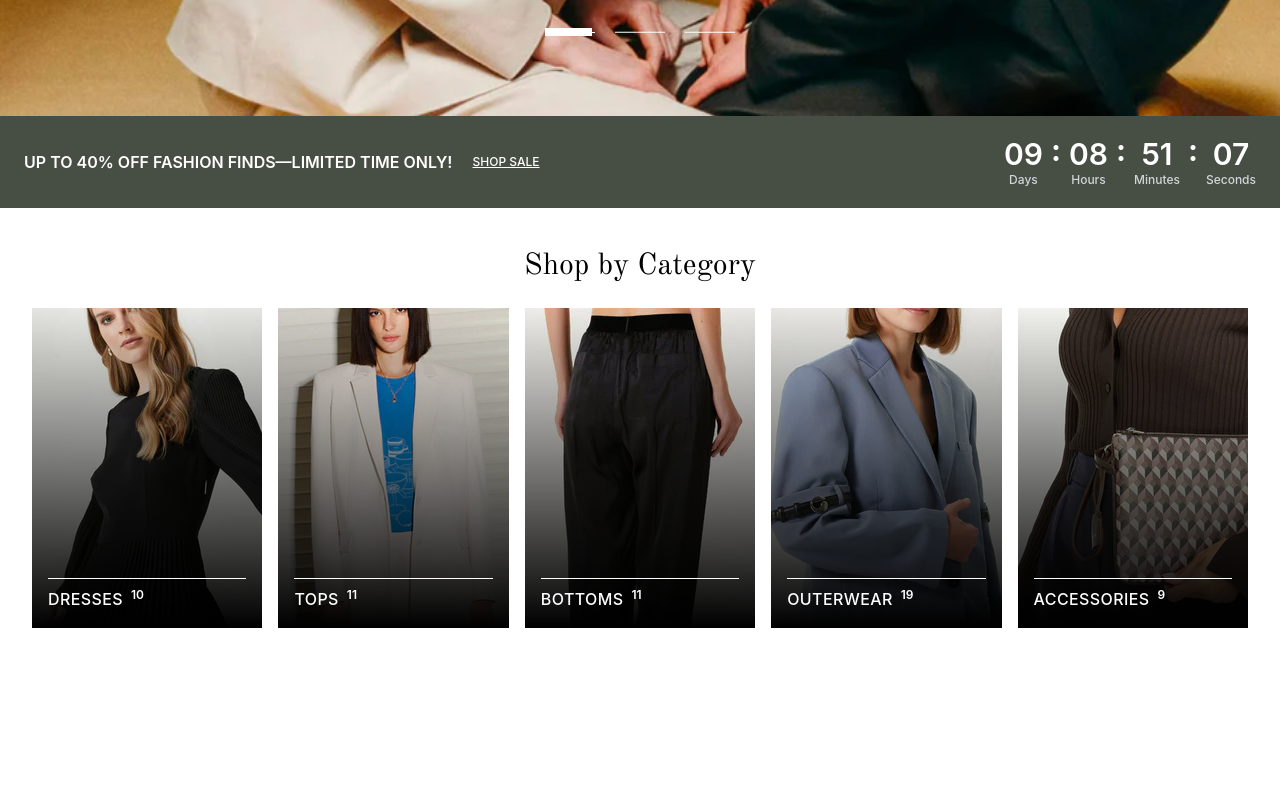
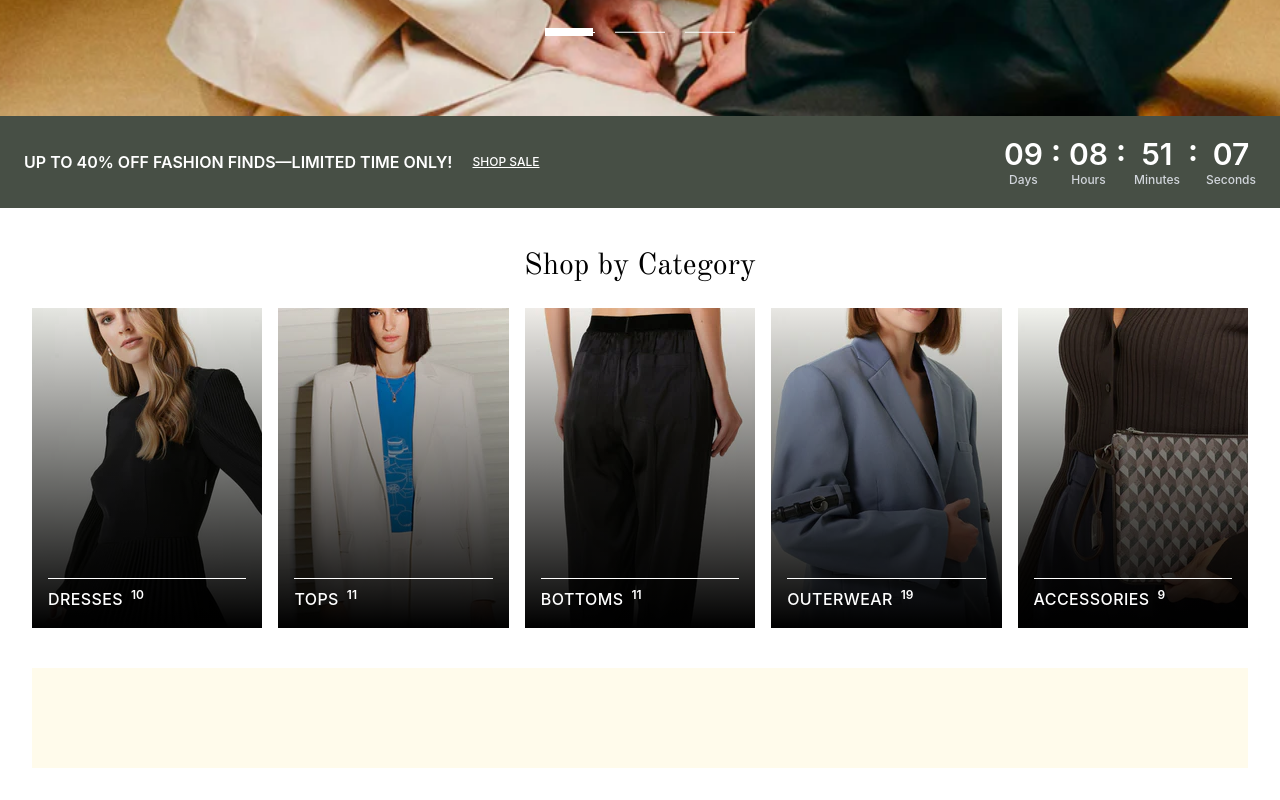
Before and after one commit to Strive-Gaming-Hub/e-commerce-frontend, a Next.js app: page / in a window 1280 px wide. Shown: the part 720-1520 px from the top of the page. Before the commit the page ends 1388 px from the top, so only its background shows below. Built offline with nearby package versions, Linux system fonts and the light colour scheme.

Commit message:
created offer marquee

```diff
--- a/src/app/page.js
+++ b/src/app/page.js
@@ -1,6 +1,7 @@
 import Carousel from "@/components/Carousel/HeroCarousel/Carousel";
 import LimitedOffer from "@/components/LimitedOffer/LimitedOffer";
 import CategoryContainer from "@/components/Categories/CategoryContainer";
+import Marquee from "@/components/Marquee";
 
 export default function Home() {
   return (
@@ -8,6 +9,7 @@ export default function Home() {
         <Carousel />
           <LimitedOffer />
           <CategoryContainer />
+          <Marquee />
       </div>
   );
 }
--- /dev/null
+++ b/src/components/Marquee.jsx
@@ -0,0 +1,21 @@
+"use client";
+
+const MarqueeBanner = () => {
+    return (
+        <div className="w-full flex items-center justify-center mb-8 px-8 overflow-hidden">
+            <marquee
+                className="w-full bg-amber-50 py-8 text-gray-800 text-3xl whitespace-nowrap"
+                behavior="scroll"
+                direction="left"
+                scrollamount="5"
+                loop="infinite"
+            >
+                Black Friday Sale: Up to 50% Off. Code: FUEL2025 &nbsp;&nbsp;&nbsp; <span className="text-[#A55353]">✦</span> &nbsp;&nbsp;&nbsp;
+                Black Friday Sale: Up to 50% Off. Code: FUEL2025 &nbsp;&nbsp;&nbsp; <span className="text-[#A55353]">✦</span> &nbsp;&nbsp;&nbsp;
+                Black Friday Sale: Up to 50% Off. Code: FUEL2025 &nbsp;&nbsp;&nbsp; <span className="text-[#A55353]">✦</span> &nbsp;&nbsp;&nbsp;
+            </marquee>
+        </div>
+    );
+};
+
+export default MarqueeBanner;
```
